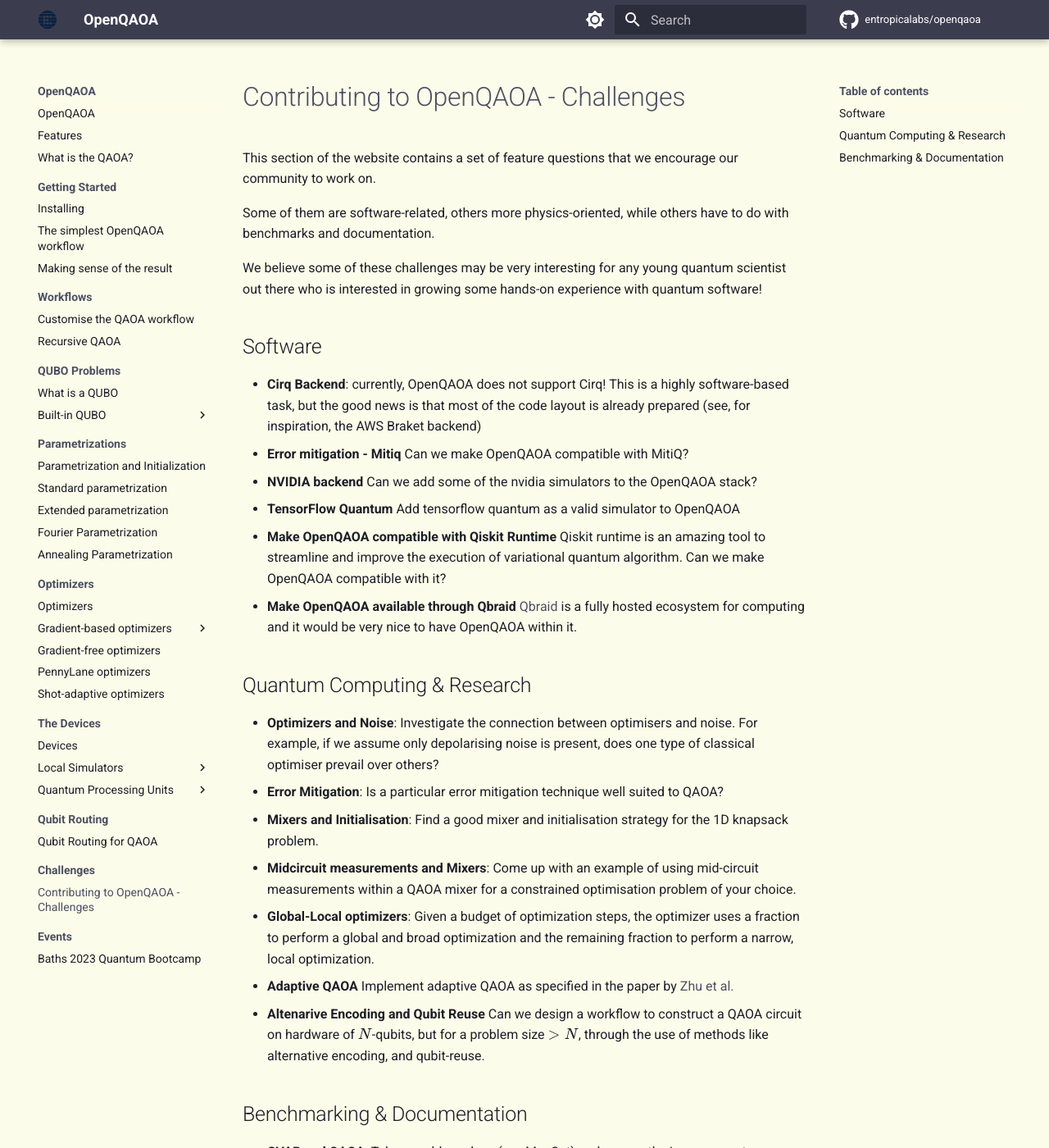
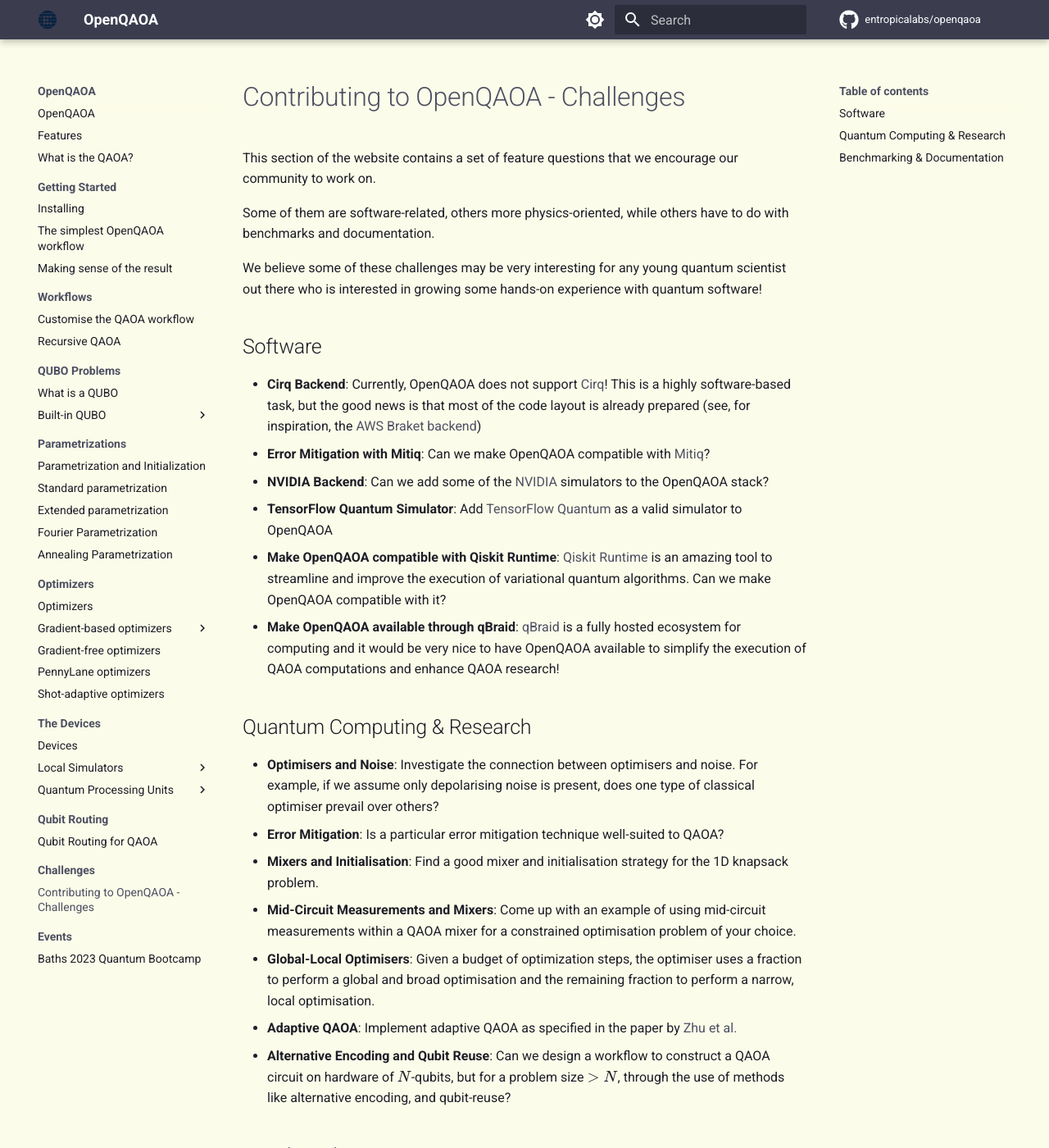
Before and after one commit to entropicalabs/openqaoa-website, an MkDocs documentation site: the page built from docs/challenges/intro.md, in a window 1280 px wide and 1400 px high. Shown: the whole window at 82% size. Built offline with MkDocs 1.6.1 and Material for MkDocs 9.7.7, drawn with Linux system fonts in a browser that asks for light colours; comment, search, counter and statistics services are not loaded.

Commit message:
Links, typos, english (UK), punctuation, capitalisation for consistency across all text

```diff
--- a/docs/challenges/intro.md
+++ b/docs/challenges/intro.md
@@ -6,22 +6,22 @@ Some of them are software-related, others more physics-oriented, while others ha
 We believe some of these challenges may be very interesting for any young quantum scientist out there who is interested in growing some hands-on experience with quantum software!
 
 ## Software
- - **Cirq Backend**: currently, OpenQAOA does not support Cirq! This is a highly software-based task, but the good news is that most of the code layout is already prepared (see, for inspiration, the AWS Braket backend)
- - **Error mitigation - Mitiq** Can we make OpenQAOA compatible with MitiQ?
- - **NVIDIA backend** Can we add some of the nvidia simulators to the OpenQAOA stack?
- - **TensorFlow Quantum** Add tensorflow quantum as a valid simulator to OpenQAOA
- - **Make OpenQAOA compatible with Qiskit Runtime** Qiskit runtime is an amazing tool to streamline and improve the execution of variational quantum algorithm. Can we make OpenQAOA compatible with it?
- - **Make OpenQAOA available through Qbraid** [Qbraid](https://qbraid.com/) is a fully hosted ecosystem for computing and it would be very nice to have OpenQAOA within it.
+ - **Cirq Backend**: Currently, OpenQAOA does not support [Cirq](https://quantumai.google/cirq)! This is a highly software-based task, but the good news is that most of the code layout is already prepared (see, for inspiration, the [AWS Braket backend](https://github.com/aws-samples/aws-dev-hour-backend))
+ - **Error Mitigation with Mitiq**: Can we make OpenQAOA compatible with [Mitiq](https://unitary.fund/mitiq.html)?
+ - **NVIDIA Backend**: Can we add some of the [NVIDIA](https://docs.nvidia.com/cuda/cuquantum/) simulators to the OpenQAOA stack?
+ - **TensorFlow Quantum Simulator**: Add [TensorFlow Quantum](https://www.tensorflow.org/quantum) as a valid simulator to OpenQAOA
+ - **Make OpenQAOA compatible with Qiskit Runtime**: [Qiskit Runtime](https://qiskit.org/documentation/partners/qiskit_ibm_runtime/) is an amazing tool to streamline and improve the execution of variational quantum algorithms. Can we make OpenQAOA compatible with it?
+ - **Make OpenQAOA available through qBraid**: [qBraid](https://qbraid.com/) is a fully hosted ecosystem for computing and it would be very nice to have OpenQAOA available to simplify the execution of QAOA computations and enhance QAOA research!
 
 
 ## Quantum Computing & Research
- - **Optimizers and Noise**: Investigate the connection between optimisers and noise. For example, if we assume only depolarising noise is present, does one type of classical optimiser prevail over others?
- - **Error Mitigation**: Is a particular error mitigation technique well suited to QAOA?
+ - **Optimisers and Noise**: Investigate the connection between optimisers and noise. For example, if we assume only depolarising noise is present, does one type of classical optimiser prevail over others?
+ - **Error Mitigation**: Is a particular error mitigation technique well-suited to QAOA?
  - **Mixers and Initialisation**: Find a good mixer and initialisation strategy for the 1D knapsack problem.
- - **Midcircuit measurements and Mixers**: Come up with an example of using mid-circuit measurements within a QAOA mixer for a constrained optimisation problem of your choice.
- - **Global-Local optimizers**: Given a budget of optimization steps, the optimizer uses a fraction to perform a global and broad optimization and the remaining fraction to perform a narrow, local optimization.
- - **Adaptive QAOA** Implement adaptive QAOA as specified in the paper by [Zhu et al.](https://journals.aps.org/prresearch/abstract/10.1103/PhysRevResearch.4.033029)
- - **Altenarive Encoding and Qubit Reuse** Can we design a workflow to construct a QAOA circuit on hardware of $N$-qubits, but for a problem size $>N$, through the use of methods like alternative encoding, and qubit-reuse.
+ - **Mid-Circuit Measurements and Mixers**: Come up with an example of using mid-circuit measurements within a QAOA mixer for a constrained optimisation problem of your choice.
+ - **Global-Local Optimisers**: Given a budget of optimization steps, the optimiser uses a fraction to perform a global and broad optimisation and the remaining fraction to perform a narrow, local optimisation.
+ - **Adaptive QAOA**: Implement adaptive QAOA as specified in the paper by [Zhu et al.](https://journals.aps.org/prresearch/abstract/10.1103/PhysRevResearch.4.033029)
+ - **Alternative Encoding and Qubit Reuse**: Can we design a workflow to construct a QAOA circuit on hardware of $N$-qubits, but for a problem size $>N$, through the use of methods like alternative encoding, and qubit-reuse?
 
 ## Benchmarking & Documentation
  - **CVAR and QAOA**: Take a problem class (say MaxCut) and assess the improvement on ordinary QAOA when tweaking the CVAR value
```
